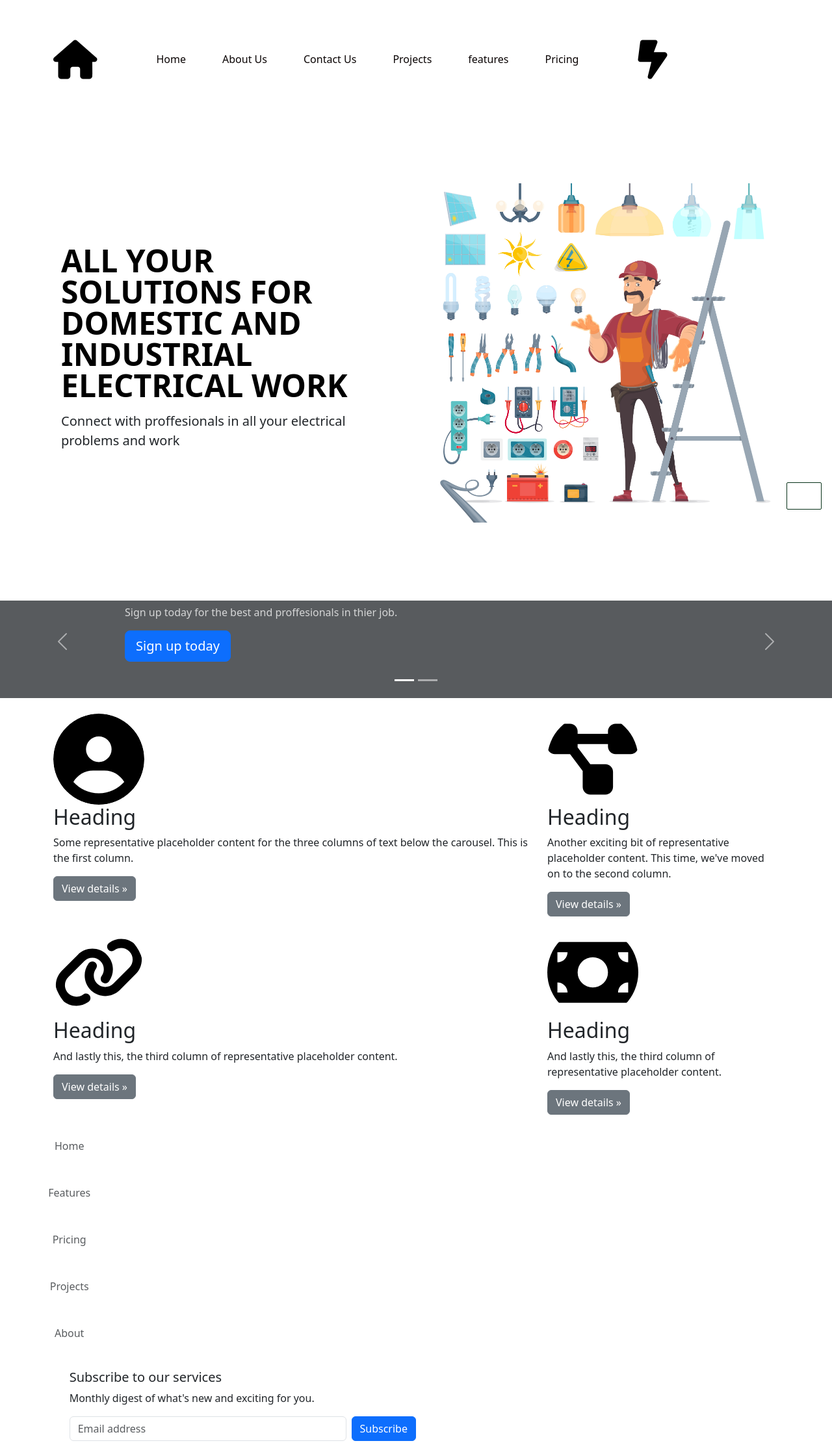
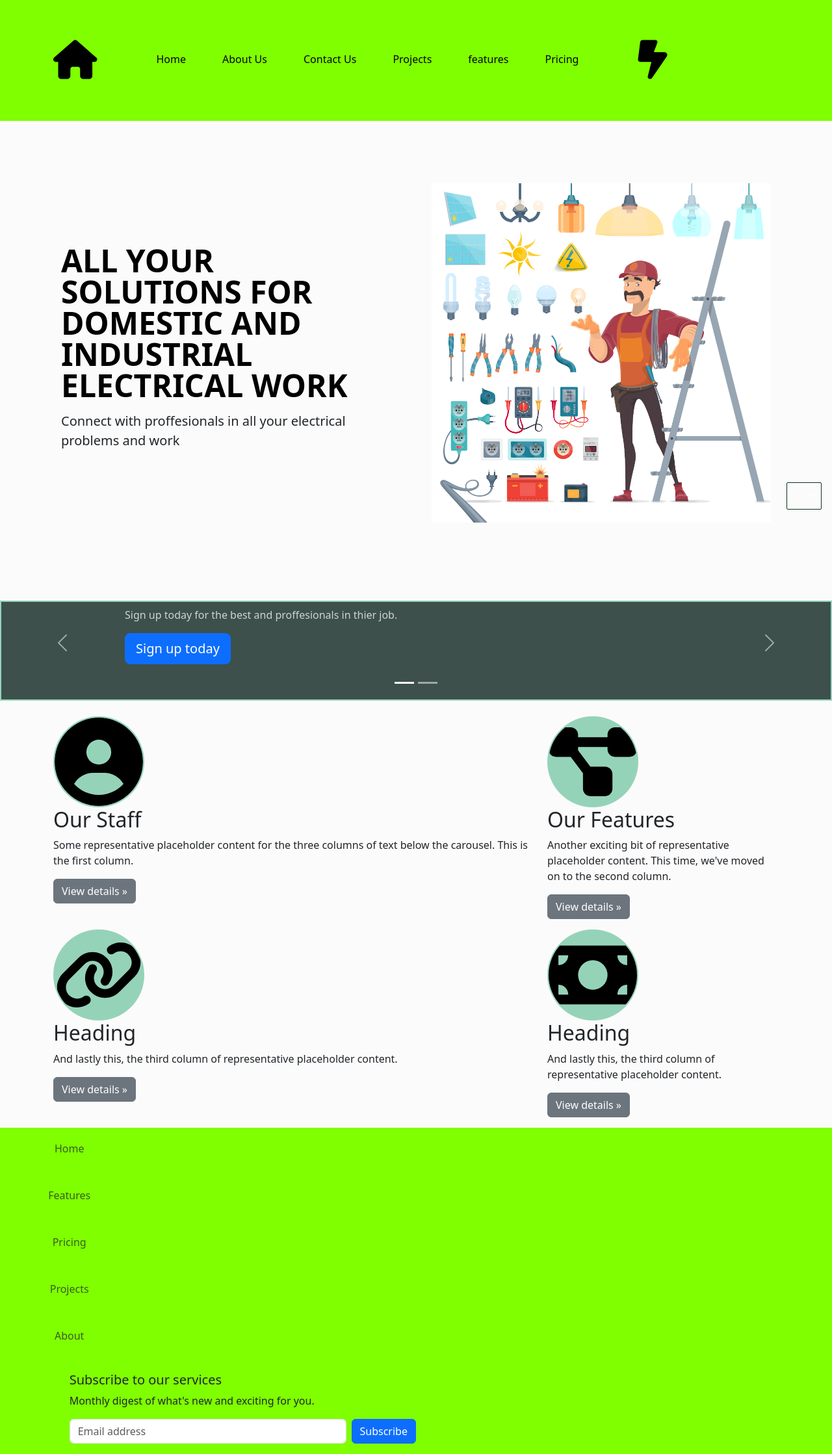
Before and after one commit to morgankolly/my-elec-web, a PHP site: page / in a window 1280 px wide. Shown: the whole page at 65% size. Run offline with PHP 8.4, Linux system fonts and the light colour scheme; some libraries are stand-ins or nearby versions.

Commit message:
added resolutions

```diff
--- /dev/null
+++ b/assets/css/extra.css
@@ -0,0 +1,3 @@
+body{
+    background-color: brown;
+}
--- /dev/null
+++ b/assets/css/large.css
@@ -0,0 +1,3 @@
+body{
+    background-color: chartreuse;
+}
--- /dev/null
+++ b/assets/css/medium.css
@@ -0,0 +1,3 @@
+body{
+    background-color: burlywood;
+}
--- /dev/null
+++ b/assets/css/small.css
@@ -0,0 +1,3 @@
+body{
+    background-color: aqua;
+}
--- a/styles.css
+++ b/assets/css/styles.css
@@ -1,6 +1,6 @@
 header {
     display: flex;
-    text-decoration: rgb(33, 176, 33);
+    text-decoration: rgb(16, 168, 16);
     background-color:transparent; /* Green background */
     padding: 1px 7px;
     justify-content: space-between;
@@ -59,3 +59,10 @@ header {
     background-color: transparent;
     border-radius: 2px;
   }
+  .bd-placeholder-img{
+    background-color: rgb(149, 211, 185);
+    padding: 2px;
+  }
+  main{
+    background-color: rgb(251, 251, 251);
+  }
--- a/index.html
+++ b/index.html
@@ -5,8 +5,14 @@
   <meta name="viewport" content="width=device-width, initial-scale=1.0">
   <title>Document</title>
   <link href="https://cdn.jsdelivr.net/npm/bootstrap@5.3.5/dist/css/bootstrap.min.css" rel="stylesheet" integrity="sha384-SgOJa3DmI69IUzQ2PVdRZhwQ+dy64/BUtbMJw1MZ8t5HZApcHrRKUc4W0kG879m7" crossorigin="anonymous">
+  <link rel="stylesheet" href="assets/css/styles.css " media="all">
   <link rel="stylesheet" href="assets/css/all.min.css">
-  <link rel="stylesheet" href="styles.css">
+  <link rel="stylesheet" href="assets/css/small.css" media="(min-width: 320px) and (max-width: 668px )">
+  <link rel="stylesheet" href="assets/css/medium.css" media="(min-width: 668px)">
+  <link rel="stylesheet" href="assets/css/large.css" media="(min-width: 968px)" >
+  <link rel="stylesheet" href="assets/css/extra.css" media="(min-width: 1400px)">
+  <link rel="stylesheet" href="assets/css/print.css" media="print" >
+  <link rel="stylesheet" href="print.css" media="print" />
   <div class="container-sm" ></div>
 <div class="container-md"></div>
 <div class="container-lg"></div>
@@ -76,7 +82,6 @@
         </li>
         <li class="nav-item">
           <a class="nav-link " aria-current="true" href="pricing.html"> Pricing</a>
-
         </li>
       </ul>
       <a class="navbar-brand" href="#"> <i class="fa-solid fa-bolt-lightning"></i>  </a>
@@ -140,13 +145,13 @@
 
       <div class="col-lg-8">
         <svg class="bd-placeholder-img rounded-circle"  width="140" height="140"xmlns="http://www.w3.org/2000/svg"  viewBox="0 0 512 512"><!--!Font Awesome Free 6.7.2 by @fontawesome - https://fontawesome.com License - https://fontawesome.com/license/free Copyright 2025 Fonticons, Inc.--><path d="M399 384.2C376.9 345.8 335.4 320 288 320l-64 0c-47.4 0-88.9 25.8-111 64.2c35.2 39.2 86.2 63.8 143 63.8s107.8-24.7 143-63.8zM0 256a256 256 0 1 1 512 0A256 256 0 1 1 0 256zm256 16a72 72 0 1 0 0-144 72 72 0 1 0 0 144z" /></svg>
-        <h2> Heading</h2>
+        <h2> Our Staff</h2>
         <p>Some representative placeholder content for the three columns of text below the carousel. This is the first column.</p>
         <p><a class="btn btn-secondary" href="#">View details &raquo;</a></p>
       </div><!-- /.col-lg-4 -->
       <div class="col-lg-4">
         <svg class="bd-placeholder-img rounded-circle" width="140" height="140"xmlns="http://www.w3.org/2000/svg" viewBox="0 0 576 512"><!--!Font Awesome Free 6.7.2 by @fontawesome - https://fontawesome.com License - https://fontawesome.com/license/free Copyright 2025 Fonticons, Inc.--><path d="M0 80C0 53.5 21.5 32 48 32l96 0c26.5 0 48 21.5 48 48l0 16 192 0 0-16c0-26.5 21.5-48 48-48l96 0c26.5 0 48 21.5 48 48l0 96c0 26.5-21.5 48-48 48l-96 0c-26.5 0-48-21.5-48-48l0-16-192 0 0 16c0 1.7-.1 3.4-.3 5L272 288l96 0c26.5 0 48 21.5 48 48l0 96c0 26.5-21.5 48-48 48l-96 0c-26.5 0-48-21.5-48-48l0-96c0-1.7 .1-3.4 .3-5L144 224l-96 0c-26.5 0-48-21.5-48-48L0 80z"/></svg>
-        <h2 class="fw-normal">Heading</h2>
+        <h2 class="fw-normal">Our Features</h2>
         <p>Another exciting bit of representative placeholder content. This time, we've moved on to the second column.</p>
         <p><a class="btn btn-secondary" href="#">View details &raquo;</a></p>
       </div><!-- /.col-lg-4 -->
```
Also changed, not shown: about.html (+25 -0 lines), assets/css/print.css (added).
